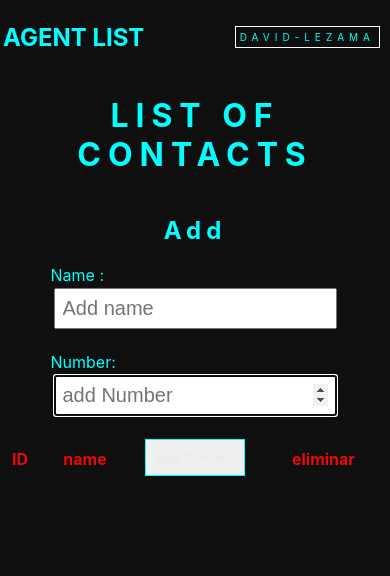
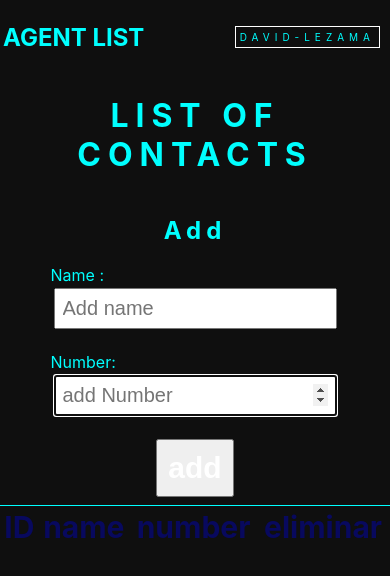
Before and after one commit to IamDavidev/agent-list, a React (Vite) app: page / in a window 390 px wide. Shown: the top 576 px of the page. Built offline with nearby package versions, Linux system fonts and the light colour scheme.

Commit message:
localstorage and view mobil

```diff
--- a/src/Components/FormContacts/index.css
+++ b/src/Components/FormContacts/index.css
@@ -2,13 +2,17 @@
     display:flex;
     align-items:center;
     flex-direction:column;
+    border-left: 1px solid #0ff;
 }
  .title__contacts{
      color:#0ff;
      letter-spacing:5px;
 }
 @media screen and (max-width:500px){
-
+    .form__contacts{
+        border-left: none;
+        border-bottom:1px solid #0ff;
+    }
 input{
     padding: 7px;
     margin:3px;
@@ -18,9 +22,9 @@ input{
 }
  button{
      font-weight: bold;
-     color:rgb(235, 235, 235);
+     color:rgb(255, 255, 255);
      padding:10px;
-     border:1px solid #0ff
+     /* border:1px solid #0ff */
  }
 
 }
--- a/src/Components/FormContacts/index.jsx
+++ b/src/Components/FormContacts/index.jsx
@@ -1,15 +1,15 @@
 import './index.css';
 import HandleForm from '../../helpers/handleForm';
 
-const FormContacts = ({dispatch}) => {
-  const { handleName, handleNumber,handleAdd } = HandleForm({dispatch:dispatch});
-
-
+const FormContacts = ({ dispatch }) => {
+  const { handleName, handleNumber, handleAdd } = HandleForm({
+    dispatch: dispatch,
+  });
 
   return (
     <div className="form__contacts">
       <h2 className="title__contacts"> Add </h2>
-      <form onSubmit={handleAdd} autoComplete="off">
+      <form reset autoComplete="off">
         <label>
           Name :
           <input
@@ -20,6 +20,7 @@ const FormContacts = ({dispatch}) => {
             placeholder="Add name"
             autoFocus
             required
+            reset
           />
         </label>
         <br />
@@ -33,10 +34,13 @@ const FormContacts = ({dispatch}) => {
             placeholder="add Number"
             autoFocus
             required
+            reset
           />
         </label>
         <br />
-        <button className="form__button">add Contact</button>
+        <button onClick={handleAdd} className="form__button">
+          add
+        </button>
       </form>
     </div>
   );
--- a/src/Components/ListOfContacts/index.css
+++ b/src/Components/ListOfContacts/index.css
@@ -5,8 +5,10 @@
 }
 
 th {
-    color: rgb(231, 10, 10);
+    color: rgb(8, 9, 94);
+    font-size:30px
 }
+
 
 td {
     font-size: 20px;
@@ -21,11 +23,12 @@ button {
     flex-direction: column;
     margin: auto;
 }
-input{
-    padding:12px;
-    display:block;
-    margin:10px;
-    font-size:20px
+
+input {
+    padding: 12px;
+    display: block;
+    margin: 10px;
+    font-size: 20px
 }
 
 @media screen and (max-width:500px) {
@@ -43,7 +46,7 @@ input{
     .contacts {
         display: grid;
         grid-template-columns: 1fr;
-        grid-template-rows: 250px 1fr;
+        grid-template-rows: 270px 1fr;
     }
 
     .form__contacts {
@@ -64,3 +67,23 @@ input{
         margin: auto;
     }
 }
+
+@media screen and (max-width:1100px) {
+
+    .contacts {
+        display: grid;
+        grid-template-columns: 1fr;
+        grid-template-rows: 310px 1fr;
+    }
+
+    .form__contacts {
+        grid-row-start: 1;
+    }
+    th{
+        font-size:30px
+    }
+    button {
+        padding:10px;
+        font-size:30px
+    }
+}
```
